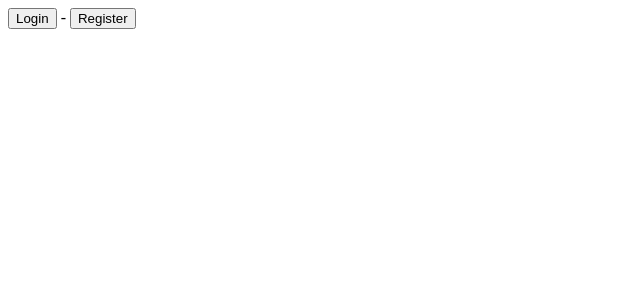
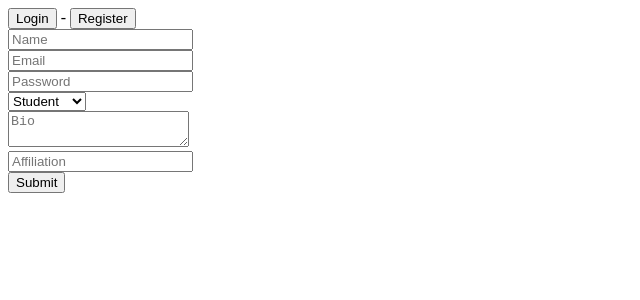
Before and after one commit to Brikaa/distributed-systems-assignment-2, a React (Create React App) app in the folder frontend/: page / in a window 1280 px wide. Both pictures are taken after a click on the button "Register". Shown: the top 300 px of the page, without its empty margins (0-640 px from the left). Built offline with nearby package versions, Linux system fonts and the light colour scheme.

Commit message:
Frontend registration

```diff
--- a/frontend/src/App.tsx
+++ b/frontend/src/App.tsx
@@ -1,4 +1,8 @@
-import React, { useEffect, useState } from 'react';
+import React, { FormEvent, useEffect, useState } from 'react';
+
+type ElementSetter = (element: JSX.Element) => void;
+
+type Role = 'ADMIN' | 'INSTRUCTOR' | 'STUDENT';
 
 interface RequestOptions {
   method: string;
@@ -10,7 +14,7 @@ interface RequestContext {
   id: string;
   name: string;
   email: string;
-  role: 'ADMIN' | 'INSTRUCTOR' | 'STUDENT';
+  role: Role;
 }
 
 const sendRequest = async (authToken: string | null, method: string, url: string, body?: any) => {
@@ -28,22 +32,106 @@ const sendRequest = async (authToken: string | null, method: string, url: string
   return res;
 };
 
-const LogoutButton = (props: { setNavbar: (navbar: JSX.Element) => void }) => {
+const LogoutButton = (props: { setNavbar: ElementSetter; setPage: ElementSetter }) => {
   const logout = () => {
-    props.setNavbar(<GuestNavbar setNavbar={props.setNavbar} />);
+    props.setNavbar(<GuestNavbar setNavbar={props.setNavbar} setPage={props.setPage} />);
   };
   return <button onClick={logout}>Log out</button>;
 };
 
-const AdminNavbar = (props: { setNavbar: (navbar: JSX.Element) => void }) => {
+const AdminNavbar = (props: { setNavbar: ElementSetter; setPage: ElementSetter }) => {
   return (
     <div>
-      Hello, admin - <LogoutButton setNavbar={props.setNavbar} />
+      Hello, admin - <LogoutButton setNavbar={props.setNavbar} setPage={props.setPage} />
     </div>
   );
 };
 
-const GuestNavbar = (props: { setNavbar: (navbar: JSX.Element) => void }) => {
+const RegistrationPage = () => {
+  const [name, setName] = useState<string>('');
+  const [email, setEmail] = useState<string>('');
+  const [password, setPassword] = useState<string>('');
+  const [role, setRole] = useState<string>('STUDENT');
+  const [experience, setExperience] = useState<number>(0);
+  const [bio, setBio] = useState<string>('');
+  const [affiliation, setAffiliation] = useState<string>('');
+
+  const handleSubmit = async (e: FormEvent<HTMLFormElement>) => {
+    e.preventDefault();
+    const res = await sendRequest(null, 'POST', '/api/user/register', {
+      name,
+      email,
+      password,
+      role,
+      experience,
+      bio,
+      affiliation
+    });
+    if (res.status === 200) alert('Success. You can now log in');
+  };
+
+  return (
+    <div>
+      <form onSubmit={handleSubmit}>
+        <input
+          type="text"
+          placeholder="Name"
+          value={name}
+          onChange={(e) => setName(e.target.value)}
+          required
+        />
+        <br />
+        <input
+          type="email"
+          placeholder="Email"
+          value={email}
+          onChange={(e) => setEmail(e.target.value)}
+          required
+        />
+        <br />
+        <input
+          type="password"
+          placeholder="Password"
+          value={password}
+          onChange={(e) => setPassword(e.target.value)}
+          required
+        />
+        <br />
+        <select value={role} onChange={(e) => setRole(e.target.value)} required>
+          <option value="STUDENT">Student</option>
+          <option value="INSTRUCTOR">Instructor</option>
+        </select>{' '}
+        <br />
+        {role === 'INSTRUCTOR' && (
+          <>
+            <input
+              type="number"
+              min="0"
+              value={experience}
+              onChange={(e) => setExperience(parseInt(e.target.value))}
+              title="Experience"
+              required
+            />{' '}
+            <br />
+          </>
+        )}
+        <textarea placeholder="Bio" value={bio} onChange={(e) => setBio(e.target.value)} required />{' '}
+        <br />
+        <input
+          type="text"
+          placeholder="Affiliation"
+          value={affiliation}
+          onChange={(e) => setAffiliation(e.target.value)}
+          required
+        />
+        <br />
+        <input type="submit" />
+      </form>
+    </div>
+  );
+};
+
+const GuestNavbar = (props: { setNavbar: ElementSetter; setPage: ElementSetter }) => {
   const login = async () => {
     const nameOrEmail = prompt('Name or email');
     if (nameOrEmail === null) return;
@@ -58,23 +146,32 @@ const GuestNavbar = (props: { setNavbar: (navbar: JSX.Element) => void }) => {
 
     const ctx = (await ctxRes.json()) as RequestContext;
     if (ctx.role === 'ADMIN') {
-      props.setNavbar(<AdminNavbar setNavbar={props.setNavbar} />);
+      props.setNavbar(<AdminNavbar setNavbar={props.setNavbar} setPage={props.setPage} />);
     }
   };
 
   return (
     <div>
-      <button onClick={login}>Login</button> - <button>Register</button>
+      <button onClick={login}>Login</button> -{' '}
+      <button onClick={() => props.setPage(<RegistrationPage />)}>Register</button>
     </div>
   );
 };
 
+const BlankPage = () => <div></div>;
+
 function App() {
   const [navbar, setNavbar] = useState<JSX.Element | null>(null);
+  const [page, setPage] = useState<JSX.Element | null>(<BlankPage />);
   useEffect(() => {
-    setNavbar(<GuestNavbar setNavbar={setNavbar} />);
+    setNavbar(<GuestNavbar setNavbar={setNavbar} setPage={setPage} />);
   }, []);
-  return navbar;
+  return (
+    <>
+      {navbar}
+      {page}
+    </>
+  );
 }
 
 export default App;
```
